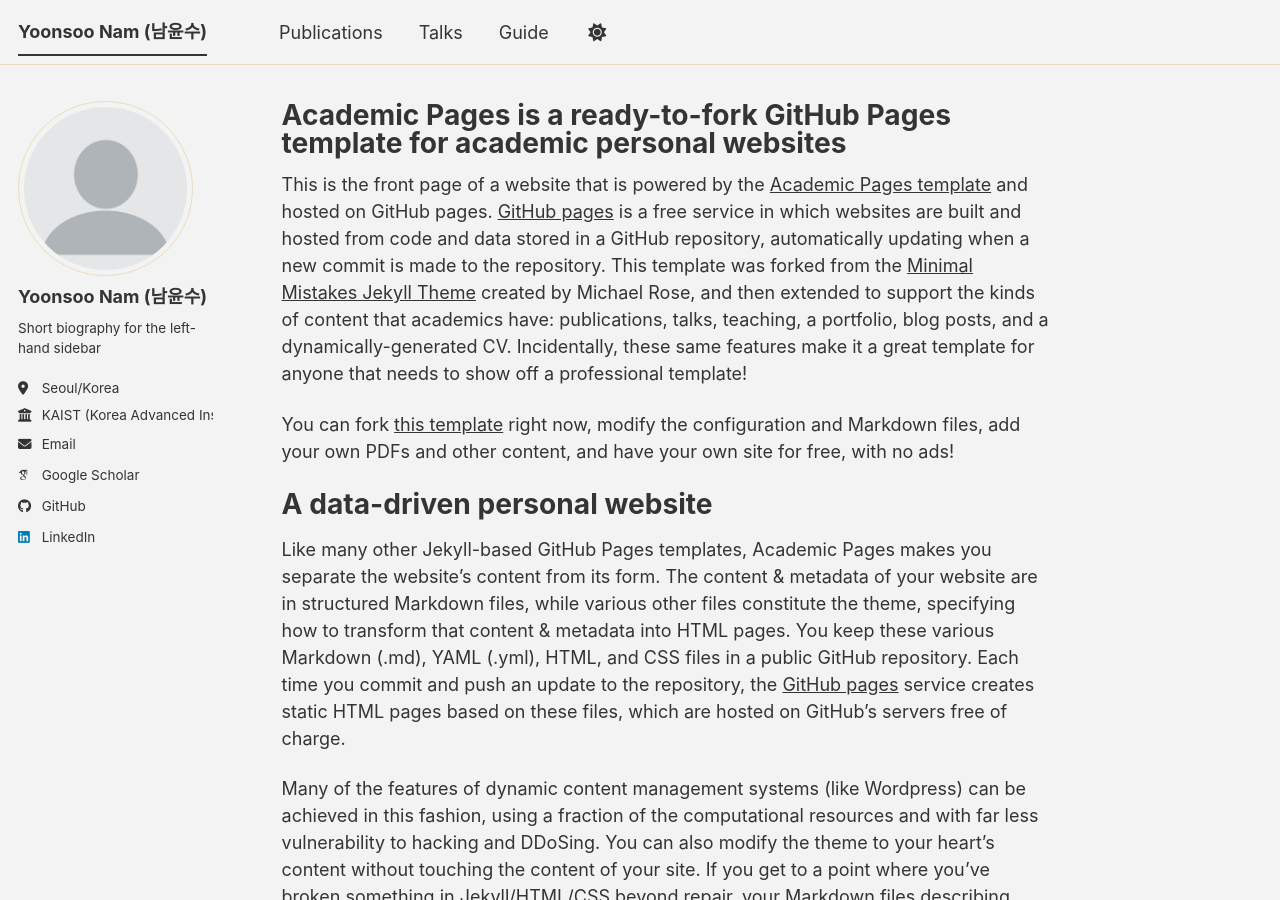
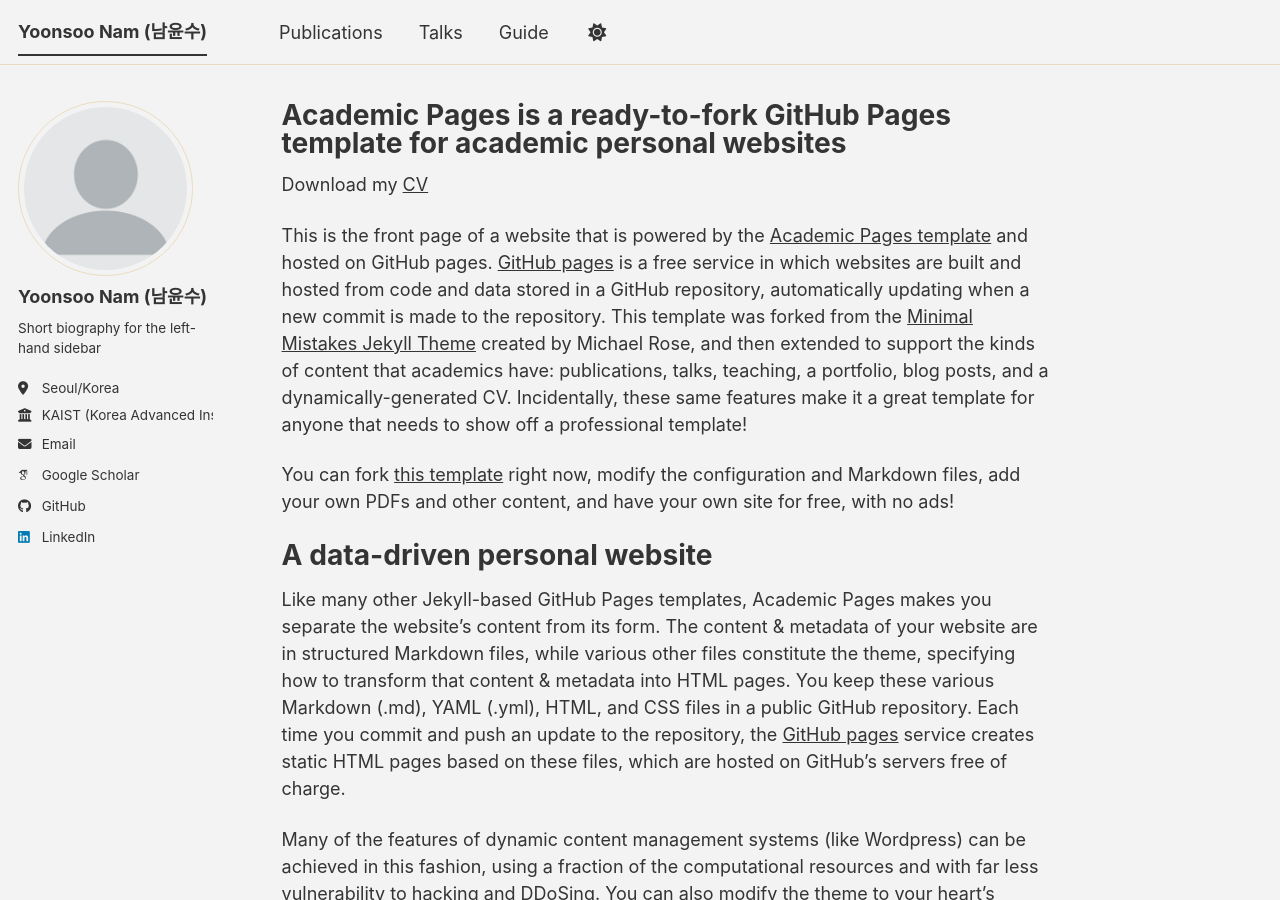
Before and after one commit to yoonsoonam119/yoonsoonam119.github.io, a Jekyll site: the page built from _pages/about.md, in a window 1280 px wide and 900 px high. Built offline with Jekyll 4.4.1, drawn with Linux system fonts in a browser that asks for light colours; some web fonts are replaced; a script bundle is joined from its source files by our own code; library files that are not in the unit come from our copies.

Commit message:
Update about.md

```diff
--- a/_pages/about.md
+++ b/_pages/about.md
@@ -6,6 +6,8 @@
   - /about/
   - /about.html
 ---
+
+Download my [CV](https://github.com/yoonsoonam119/yoonsoonam119.github.io/files/YoonsooNam_CV2026.pdf)
 
 This is the front page of a website that is powered by the [Academic Pages template](https://github.com/academicpages/academicpages.github.io) and hosted on GitHub pages. [GitHub pages](https://pages.github.com) is a free service in which websites are built and hosted from code and data stored in a GitHub repository, automatically updating when a new commit is made to the repository. This template was forked from the [Minimal Mistakes Jekyll Theme](https://mmistakes.github.io/minimal-mistakes/) created by Michael Rose, and then extended to support the kinds of content that academics have: publications, talks, teaching, a portfolio, blog posts, and a dynamically-generated CV. Incidentally, these same features make it a great template for anyone that needs to show off a professional template!
 
```
